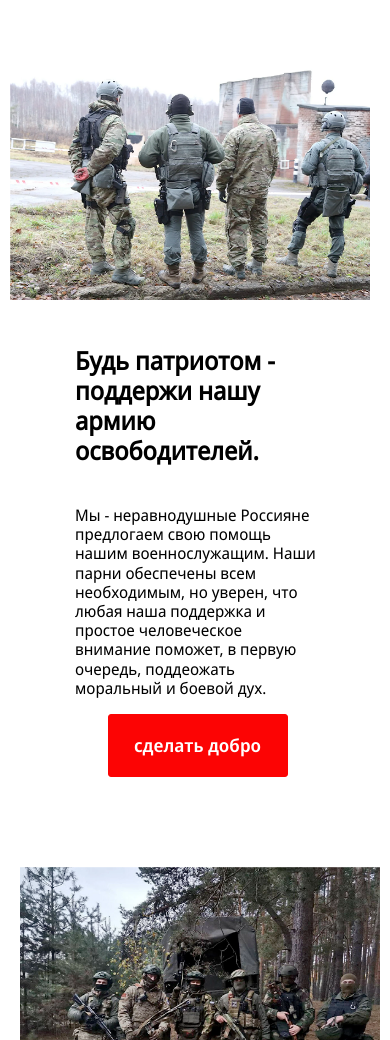
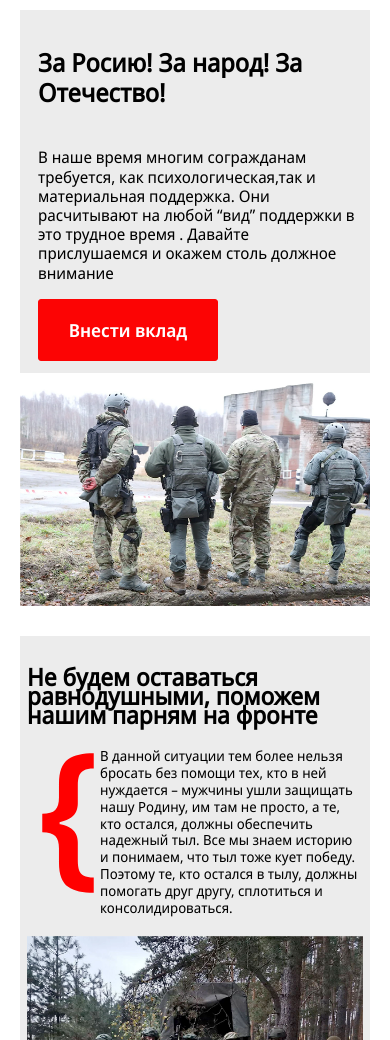
Before and after one commit to aid003/arm, a plain HTML site: page index.html in a window 390 px wide. Shown: the part 60-1100 px from the top of the page. Drawn offline with Linux system fonts and the light colour scheme.

Commit message:
13.12.2022

```diff
--- a/index.html
+++ b/index.html
@@ -40,7 +40,7 @@
             <ul class="header__lis">
                 <li class="header__iem"><a href="#" class="header__link">Главная</a></li>
                 <li class="header__iem"><a href="#1" class="header__link">Кто мы</a></li>
-                <li class="header__iem"><a href="#" class="header__link">Реквизиты</a></li>
+                <!-- <li class="header__iem"><a href="#" class="header__link">Реквизиты</a></li> -->
                 <li class="header__iem"><a href="#4" class="header__link">Отчетность</a></li>
                 <li class="header__iem"><a href="#5" class="header__link">Партнеры</a></li>
             </ul>
@@ -56,7 +56,18 @@
                     <button class="freedom__button btn">сделать добро</button>
                 </div>
                 <div>
-                    <img class="freedom__img" src="/imgs/ФОТО 1.png" alt="foto1">
+                    <img class="freedom__img om__mr" src="/imgs/ФОТО 1.png" alt="foto1">
+                </div>
+            </div>
+            <div id="1" class="freedom__only-mobile">
+                <img class="freedom__img fis" src="/imgs/ФОТО 1.png" alt="">
+                <div class="om__content">
+                    <p class="freedom__heading hs"><strong>За Росию! За народ! За Отечество!</strong></p>
+                    <p class="freedom__text">В наше время многим согражданам  требуется,
+как психологическая,так и материальная поддержка.
+Они расчитывают на любой “вид” поддержки в это трудное время .
+Давайте прислушаемся и окажем столь должное внимание</p>
+                    <button class="btn">Внести вклад</button>
                 </div>
             </div>
         </div>
@@ -68,8 +79,18 @@
                     <img class="our__img" src="/imgs/section__our.png" alt="our">
                 </div>
                 <div class="our__content">
-                    <p class="our__heading h">Нами принято решение, не буть в стороне ситуации с Украиной и поддержать наших военнослужащих!</p>
-                    <p class="our__text">В то время, когда наша доблестная армия проводт спецоперацию по денацификации...</p>
+                    <p class="our__heading h">Не будем оставаться равнодушными, поможем нашим парням на фронте</p>
+                    <p class="our__text"> В данной ситуации тем более нельзя бросать без помощи тех, кто в ней нуждается – мужчины ушли защищать нашу Родину, им там не просто, а те, кто остался, должны обеспечить надежный тыл. Все мы знаем историю и понимаем, что тыл тоже кует победу. Поэтому те, кто остался в тылу, должны помогать друг другу, сплотиться и консолидироваться.</p>
+                </div>
+            </div>
+            <div class="our__for-mobile">
+                <div class="our__fmContent">
+                    <p class="our__fmHeading">Не будем оставаться равнодушными, поможем нашим парням на фронте</p>
+                    <div class="our__fmRing">
+                        <img class="ring" src="/imgs/{.svg" alt="">
+                        <p class="fmText"> В данной ситуации тем более нельзя бросать без помощи тех, кто в ней нуждается – мужчины ушли защищать нашу Родину, им там не просто, а те, кто остался, должны обеспечить надежный тыл. Все мы знаем историю и понимаем, что тыл тоже кует победу. Поэтому те, кто остался в тылу, должны помогать друг другу, сплотиться и консолидироваться.</p>
+                    </div>
+                    <img src="/imgs/section__our.png" alt="" class="fmImg">
                 </div>
             </div>
         </div>
--- a/scripts/index.js
+++ b/scripts/index.js
@@ -1,3 +1,3 @@
 document.querySelector('.burger').addEventListener('click', function () {
     document.querySelector('.menu').classList.toggle("animate");
-})
+});
--- a/style/style.css
+++ b/style/style.css
@@ -142,6 +142,11 @@ a {
   transform: translateX(-101%);
   transition: 1s ease-in-out;
 }
+
+.header__lis {
+    min-height: 265px;
+}
+
 
 .animate{
   transform: translateX(0);
@@ -390,7 +395,17 @@ a {
 }
 
 
+/* need to off */
+.freedom__only-mobile,
+.our__for-mobile {
+    display: none;
+}
+
 @media (max-width: 1040px) {
+    .our {
+        display: none;
+    }
+
     .container {
         padding: 0px 20px 0px 20px;
     }
@@ -458,10 +473,82 @@ a {
         display: block;
     }
 
+
     .burger__icon {
         max-width: 30px;
         max-height: 30px;
     }
+
+
+
+    .freedom {
+        display: none;
+    }
+
+    .freedom__only-mobile {
+        display: flex;
+        flex-direction: column-reverse;
+    }
+
+    .om__content {
+        display: flex;
+        flex-direction: column;
+        padding: 12px 9px 12px 18px;
+        background-color: #D9D9D980;
+    }
+
+    .fis {
+        padding: 0;
+    }
+
+
+    .our__for-mobile {
+        display: flex;
+    }
+
+    .our__fmHeading {
+        font-weight: 800;
+        font-size: x-large;
+        line-height: 19px;
+        color: #000000;
+    }
+
+    .ring {
+        height: 140px;
+        transform: translateY(5px);
+        align-items: center;
+        margin-left: 15px;
+    }
+
+    .our__for-mobile {
+        margin-top: 30px;
+    }
+
+    .our__fmContent {
+        padding: 7px;
+        background-color: #D9D9D980;
+    }
+
+    .our__fmRing {
+        margin-top: 20px;
+        display: flex;
+    }
+
+    .fmText {
+        margin: 0;
+        padding-left: 5px;
+        font-size: 14px;
+    }
+
+    .fmImg {
+        margin-top: 20px;
+    }
+
+
+
+
+
+
 
     /* .our */
     .our {
@@ -496,6 +583,10 @@ a {
         margin: auto;
     }
 
+    .peoples__item:nth-child(n+4) {
+        display: none;
+    }
+
     .peoples__img {
         width: max-content;
     }
```
Also changed, not shown: imgs/{.svg (added).
